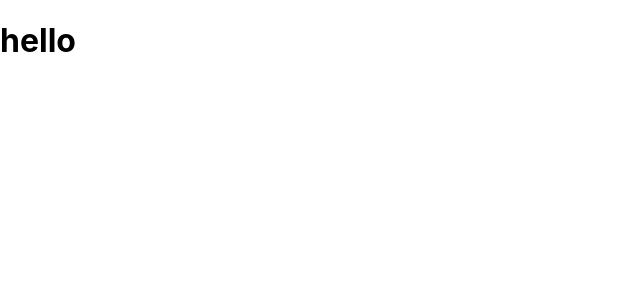
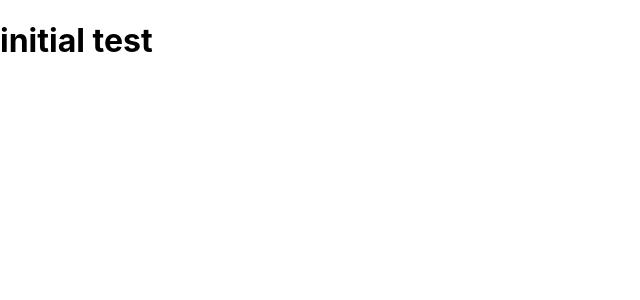
Before and after one commit to Nekit72722/First-market, a React (Create React App) app: page / in a window 1280 px wide. Shown: the top 300 px of the page, without its empty margins (0-640 px from the left). Built offline with nearby package versions, Linux system fonts and the light colour scheme.

Commit message:
commit after ended repo configuration

```diff
--- a/src/App.js
+++ b/src/App.js
@@ -2,7 +2,7 @@
 import './App.css';
 
 function App() {
-  return <h1>hello</h1>
+  return <h1>initial test</h1>
 }
 
 export default App;
```
